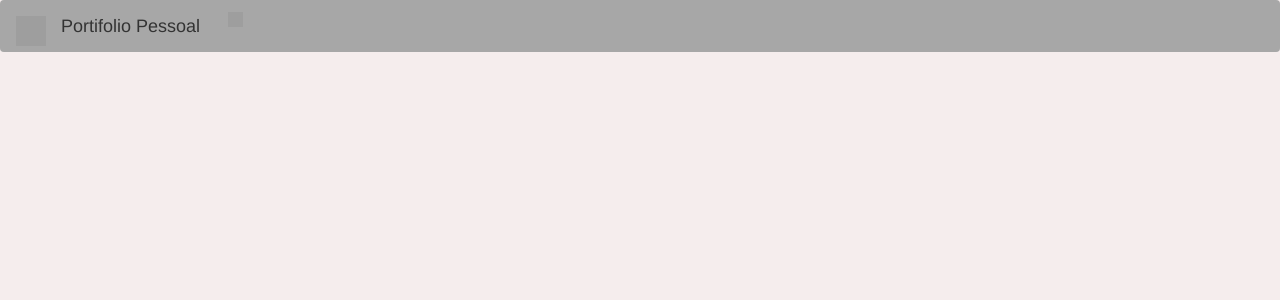
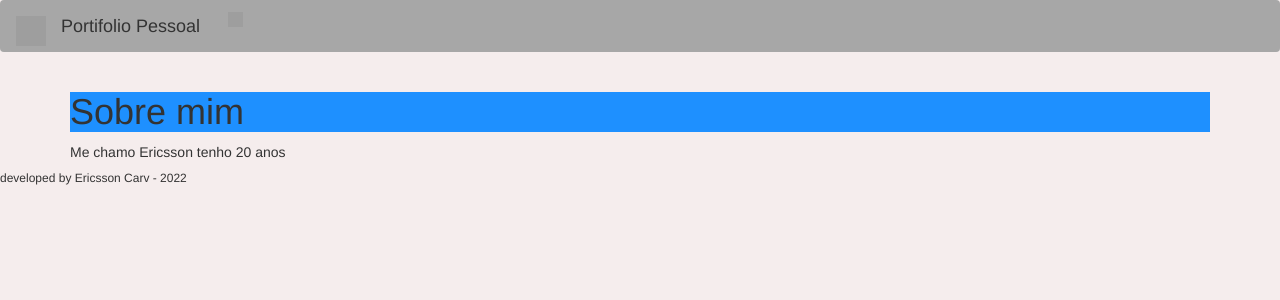
Before and after one commit to EricCarv/curriculo, an Angular app: page / in a window 1280 px wide. Shown: the top 300 px of the page. Built offline with nearby package versions, Linux system fonts and the light colour scheme; grey boxes are pictures that could not be loaded.

Commit message:
css e index correction

```diff
--- a/src/app/app.component.html
+++ b/src/app/app.component.html
@@ -19,7 +19,18 @@
           </div>
       </div>
     </nav>
+    <main>
+      <div class="container">
+      <div class="apre">
+        <h1 class="apre">Sobre mim</h1>
+        <span>Me chamo Ericsson tenho 20 anos</span>
+      </div>
 
+      </div>
+    </main>
+    <footer>
+      <h6 class="footer" >developed by Ericsson Carv - 2022</h6>
+    </footer>
   </body>
 </html>
 <router-outlet></router-outlet>
--- a/src/styles.css
+++ b/src/styles.css
@@ -6,3 +6,13 @@ body{
 github{
     margin-top: 10px !important;
 }
+
+h1.apre{
+    background-color: rgb(30, 144, 255) !important;
+    outline: 3px !important;
+}
+footer{
+    display: block !important;
+    margin-left: auto !important;
+    margin-right: auto !important
+}
```
